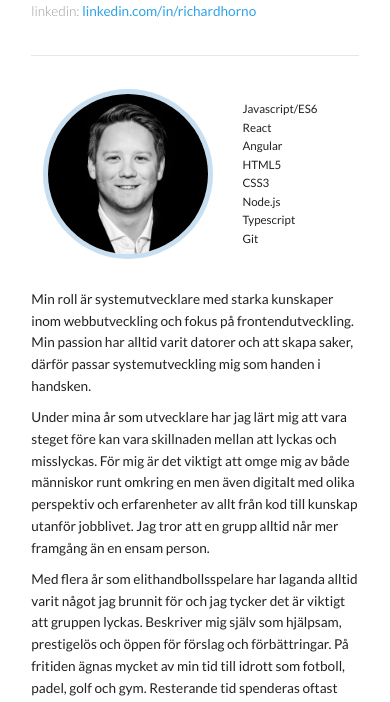
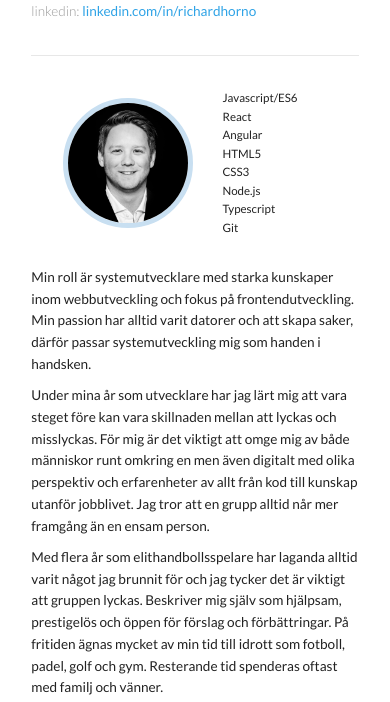
Before and after one commit to rhorno/rhorno.github.io, a plain HTML site: page index.html in a window 390 px wide. Shown: the part 139-841 px from the top of the page. Drawn offline with Linux system fonts and the light colour scheme.

Commit message:
Make profile image responsive

```diff
--- a/index.css
+++ b/index.css
@@ -241,4 +241,9 @@ main {
     html {
         font-size: var(--font-sm);
     }
+
+    .about__profile-image {
+        width: 130px;
+        height: 130px;
+    }
 }
```
